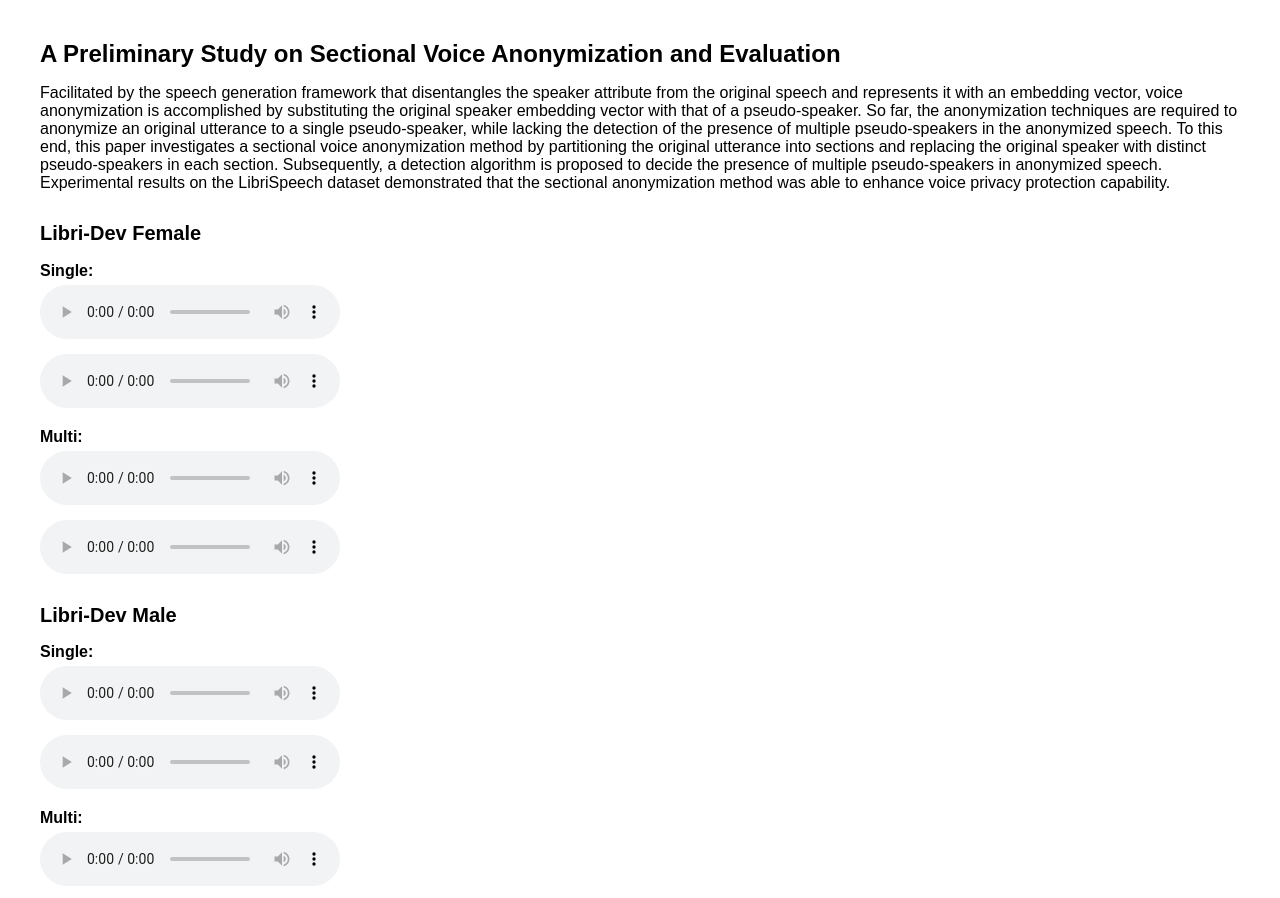
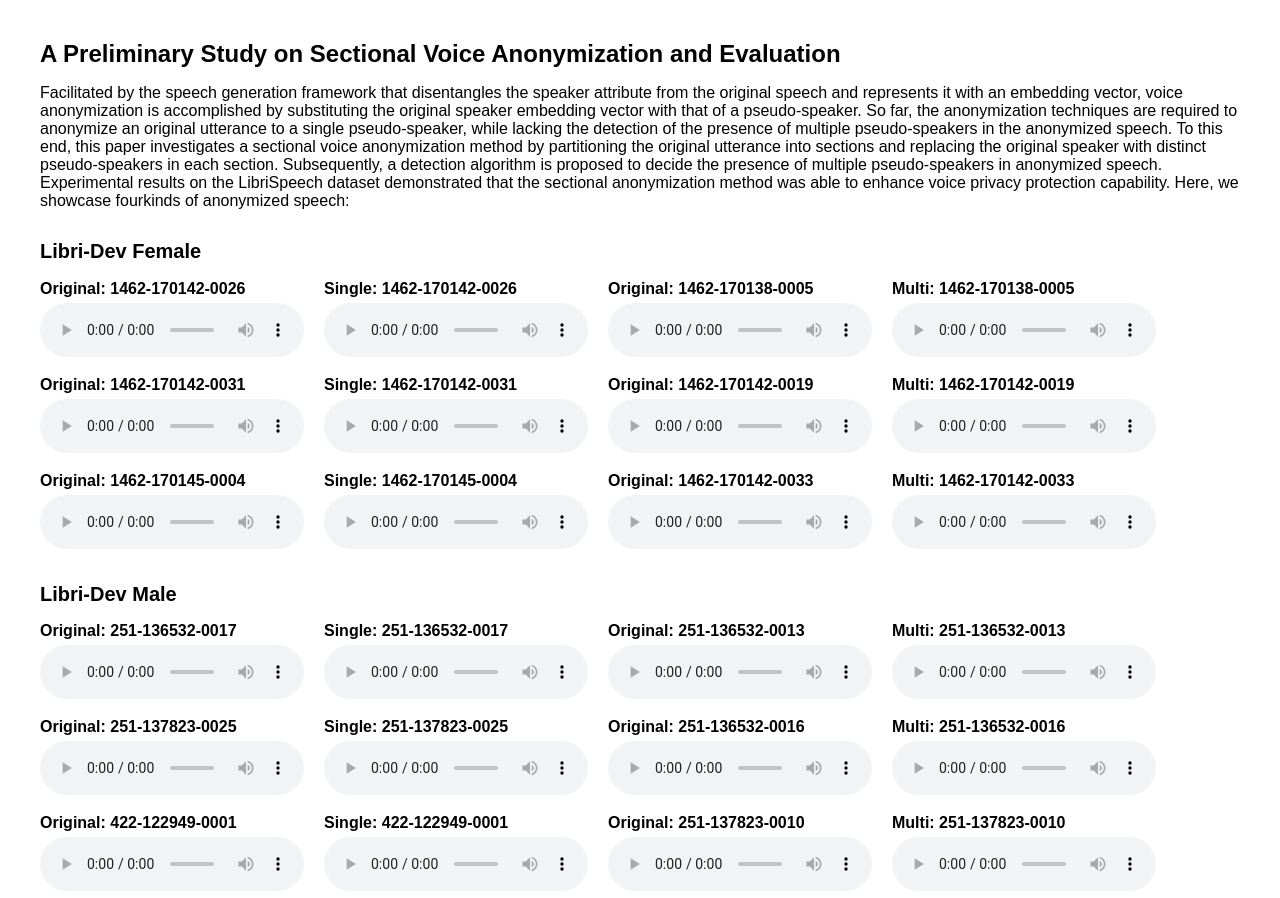
Before and after one commit to VoicePrivacy/sectional-voice-anonymization-and-detection, a plain HTML site: page index.html in a window 1280 px wide. Shown: the top 898 px of the page. Drawn offline with Linux system fonts and the light colour scheme.

Commit message:
Update index.html

```diff
--- a/index.html
+++ b/index.html
@@ -16,12 +16,23 @@
       margin-top: 30px;
     }
     .section {
-      margin-bottom: 20px;
+      margin-bottom: 30px;
+    }
+    .audio-row {
+      display: flex;
+      align-items: flex-start;
+      margin-bottom: 15px;
+    }
+    .audio-block {
+      margin-right: 20px;
+      width: 22%;
+    }
+    .audio-block strong {
+      display: block;
+      margin-bottom: 5px;
     }
     audio {
-      display: block;
-      margin-top: 5px;
-      margin-bottom: 15px;
+      width: 100%;
     }
   </style>
 </head>
@@ -37,30 +48,124 @@
     with distinct pseudo-speakers in each section. Subsequently, a detection algorithm is proposed to decide the
     presence of multiple pseudo-speakers in anonymized speech. Experimental results on the LibriSpeech dataset
     demonstrated that the sectional anonymization method was able to enhance voice privacy protection capability.
+
+    Here, we showcase fourkinds of anonymized speech:
   </p>
 
   <h2>Libri-Dev Female</h2>
   <div class="section">
-    <strong>Single:</strong>
+    <div class="audio-row">
+      <div class="audio-block">
+        <strong>Original: 1462-170142-0026</strong>
+        <audio controls src="original audio/female//single1462-170142-0026.wav"></audio>
+      </div>
+      <div class="audio-block">
+        <strong>Single: 1462-170142-0026</strong>
         <audio controls src="audio sample/female/single/1462-170142-0026.wav"></audio>
+      </div>
+      <div class="audio-block">
+        <strong>Original: 1462-170138-0005</strong>
+        <audio controls src="original audio/female/multi/1462-170138-0005.wav"></audio>
+      </div>
+      <div class="audio-block">
+        <strong>Multi: 1462-170138-0005</strong>
+        <audio controls src="audio sample/female/multi/1462-170138-0005.wav"></audio>
+      </div>
+    </div>
+    <div class="audio-row">
+      <div class="audio-block">
+        <strong>Original: 1462-170142-0031</strong>
+        <audio controls src="original audio/female/single/1462-170142-0031.wav"></audio>
+      </div>
+      <div class="audio-block">
+        <strong>Single: 1462-170142-0031</strong>
         <audio controls src="audio sample/female/single/1462-170142-0031.wav"></audio>
       </div>
-  <div class="section">
-    <strong>Multi:</strong>
-    <audio controls src="audio sample/female/multi/1462-170138-0005.wav"></audio>
+      <div class="audio-block">
+        <strong>Original: 1462-170142-0019</strong>
+        <audio controls src="original audio/female/multi/1462-170142-0019.wav"></audio>
+      </div>
+      <div class="audio-block">
+        <strong>Multi: 1462-170142-0019</strong>
         <audio controls src="audio sample/female/multi/1462-170142-0019.wav"></audio>
+      </div>
+    </div>
+    <div class="audio-row">
+      <div class="audio-block">
+        <strong>Original: 1462-170145-0004</strong>
+        <audio controls src="original audio/female/single/1462-170145-0004.wav"></audio>
+      </div>
+      <div class="audio-block">
+        <strong>Single: 1462-170145-0004</strong>
+        <audio controls src="audio sample/female/single/1462-170145-0004.wav"></audio>
+      </div>
+      <div class="audio-block">
+        <strong>Original: 1462-170142-0033</strong>
+        <audio controls src="original audio/female/multi/1462-170142-0033.wav"></audio>
+      </div>
+      <div class="audio-block">
+        <strong>Multi: 1462-170142-0033</strong>
+        <audio controls src="audio sample/female/multi/1462-170142-0033.wav"></audio>
+      </div>
+    </div>
   </div>
 
   <h2>Libri-Dev Male</h2>
   <div class="section">
-    <strong>Single:</strong>
+    <div class="audio-row">
+      <div class="audio-block">
+        <strong>Original: 251-136532-0017</strong>
+        <audio controls src="original audio/male/single/251-136532-0017.wav"></audio>
+      </div>
+      <div class="audio-block">
+        <strong>Single: 251-136532-0017</strong>
         <audio controls src="audio sample/male/single/251-136532-0017.wav"></audio>
+      </div>
+      <div class="audio-block">
+        <strong>Original: 251-136532-0013</strong>
+        <audio controls src="original audio/male/multi/251-136532-0013.wav"></audio>
+      </div>
+      <div class="audio-block">
+        <strong>Multi: 251-136532-0013</strong>
+        <audio controls src="audio sample/male/multi/251-136532-0013.wav"></audio>
+      </div>
+    </div>
+    <div class="audio-row">
+      <div class="audio-block">
+        <strong>Original: 251-137823-0025</strong>
+        <audio controls src="original audio/male/single/251-137823-0025.wav"></audio>
+      </div>
+      <div class="audio-block">
+        <strong>Single: 251-137823-0025</strong>
         <audio controls src="audio sample/male/single/251-137823-0025.wav"></audio>
       </div>
-  <div class="section">
-    <strong>Multi:</strong>
-    <audio controls src="audio sample/male/multi/251-136532-0013.wav"></audio>
+      <div class="audio-block">
+        <strong>Original: 251-136532-0016</strong>
+        <audio controls src="original audio/male/multi/251-136532-0016.wav"></audio>
+      </div>
+      <div class="audio-block">
+        <strong>Multi: 251-136532-0016</strong>
+        <audio controls src="audio sample/male/multi/251-136532-0016.wav"></audio>
+      </div>
+    </div>
+    <div class="audio-row">
+      <div class="audio-block">
+        <strong>Original: 422-122949-0001</strong>
+        <audio controls src="original audio/male/single/422-122949-0001.wav"></audio>
+      </div>
+      <div class="audio-block">
+        <strong>Single: 422-122949-0001</strong>
+        <audio controls src="audio sample/male/single/422-122949-0001.wav"></audio>
+      </div>
+      <div class="audio-block">
+        <strong>Original: 251-137823-0010</strong>
+        <audio controls src="original audio/male/multi/251-137823-0010.wav"></audio>
+      </div>
+      <div class="audio-block">
+        <strong>Multi: 251-137823-0010</strong>
         <audio controls src="audio sample/male/multi/251-137823-0010.wav"></audio>
+      </div>
+    </div>
   </div>
 </body>
 </html>
```
Lines whose indentation alone changed are shown as unchanged.
